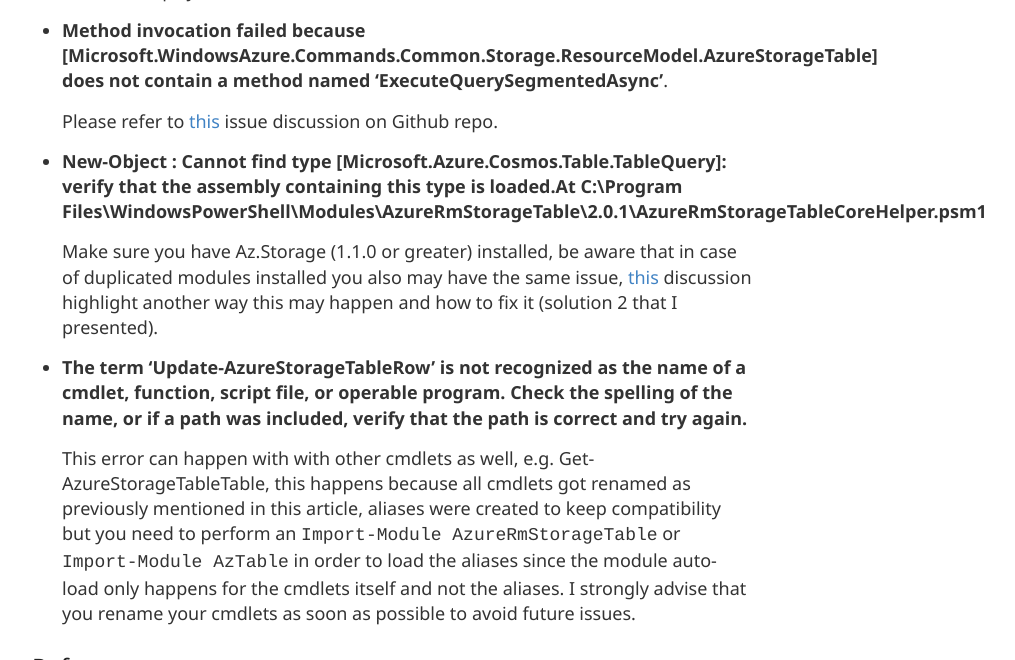
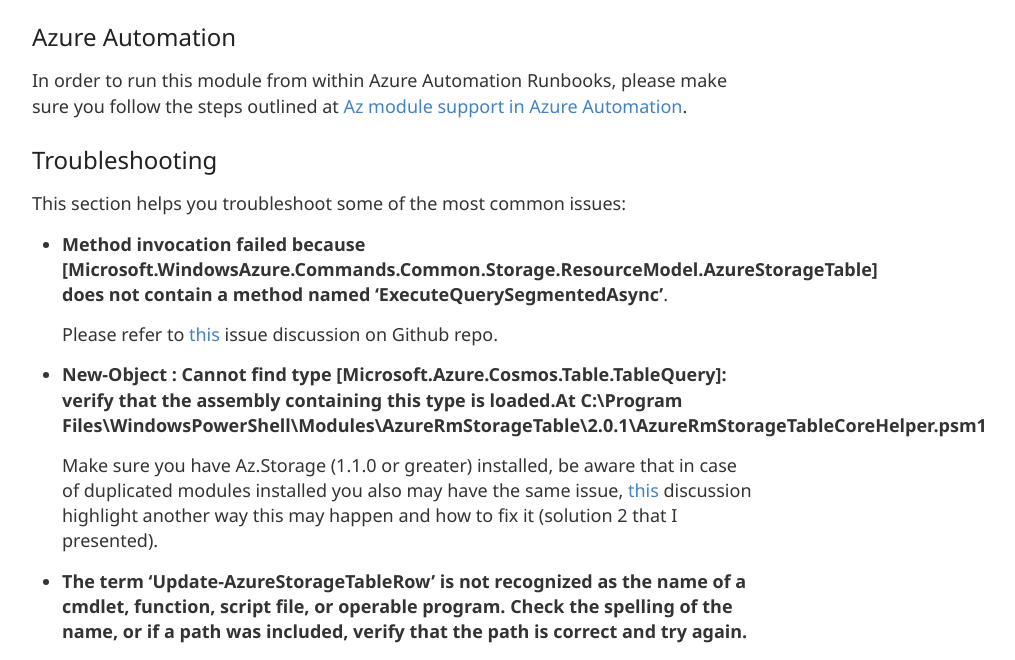
Before and after one commit to paulomarquesc/paulomarquesc.github.io, a Jekyll site: the page built from _posts/2019-3-15-working-with-azure-storage-tables-from-powershell.md, in a window 1280 px wide and 900 px high, scrolled down 14213 px, cut to the strip 240-900 px from the top of the window. Shown: the whole strip, without its empty margins (248-1263 px from the left). Built offline with Jekyll 4.4.1, drawn with Linux system fonts in a browser that asks for light colours; some web fonts are replaced; comment, search, counter and statistics services are not loaded; some of the changed text lies outside the part shown.

Commit message:
Adding azure automation info

```diff
--- a/_posts/2019-3-15-working-with-azure-storage-tables-from-powershell.md
+++ b/_posts/2019-3-15-working-with-azure-storage-tables-from-powershell.md
@@ -23,6 +23,7 @@ Topics covered in this blog post:
   * [Retrieving Rows/Entities](#retrieving)
   * [Updating an entity](#updating)
   * [Deleting rows/entities](#deleting)
+* [Azure Automation](#azureautomation)
 * [Troubleshooting](#troubleshooting)
 * [References](#references)
 
@@ -183,6 +184,8 @@ Example using a guid entity type:
 
 #### Queries using custom filters with help of Microsoft.Azure.Cosmos.Table.TableQuery class and direct string text
 
+The custom filter is an important option since we are not covering all data types from the module, for example datetime types.
+
 ##### Simple filter
 
 {% gist paulomarquesc/c55735f6e52f5311fca51414d56843a0 %}
@@ -260,6 +263,10 @@ Result
 
 {% gist paulomarquesc/16311d57908ab06ebc866233bce92bc2 %}
 
+## Azure Automation<a name="azureautomation"></a>
+
+In order to run this module from within Azure Automation Runbooks, please make sure you follow the steps outlined at [Az module support in Azure Automation](https://docs.microsoft.com/en-us/azure/automation/az-modules).
+
 ## Troubleshooting<a name="troubleshooting"></a>
 
 This section helps you troubleshoot some of the most common issues:
```
